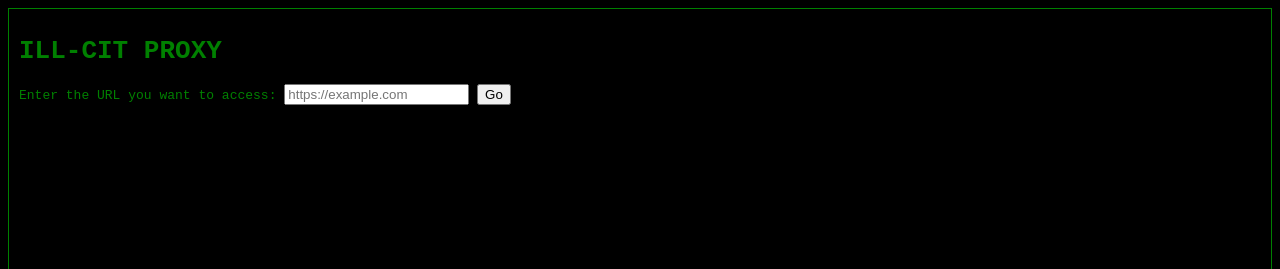
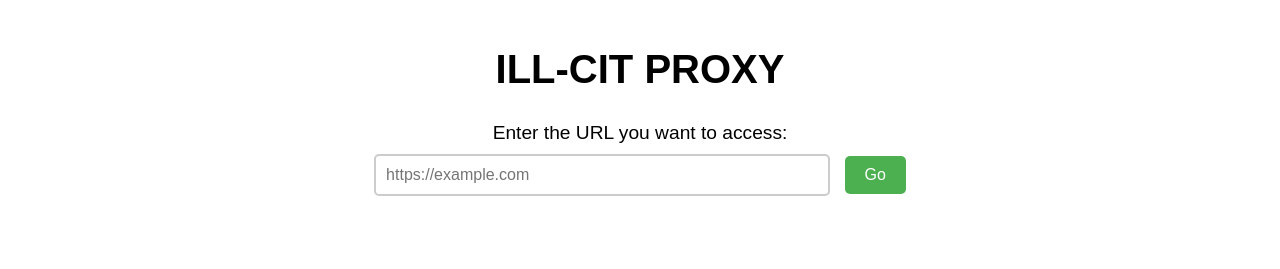
Before and after one commit to ILL-CIT/ILL-CIT.github.io, a plain HTML site: page index.html in a window 1280 px wide. Shown: the top 269 px of the page. Drawn offline with Linux system fonts and the light colour scheme.

Commit message:
Update style.css

```diff
--- a/style.css
+++ b/style.css
@@ -1,45 +1,59 @@
-body {
-	background-color: black;
-	color: green;
-	border: 1px solid green;
-	padding: 10px;
-	font-family: monospace;
+* {
+  box-sizing: border-box;
 }
 
-#chessboard {
-	width: 400px;
-	height: 400px;
-	margin: 0 auto;
+body {
+  margin: 0;
+  padding: 0;
+  font-family: Arial, sans-serif;
 }
 
-#controls {
-	margin-top: 20px;
+.container {
+  max-width: 800px;
+  margin: 0 auto;
+  padding: 20px;
+  text-align: center;
 }
 
-#player-select {
-	margin-right: 10px;
+h1 {
+  font-size: 2.5rem;
+  margin-bottom: 30px;
 }
 
-.square-55d63 {
-	background: #eee;
+form {
+  margin-bottom: 30px;
 }
 
-.square-1e1d7 {
-	background: #c40;
+label {
+  font-size: 1.2rem;
+  display: block;
+  margin-bottom: 10px;
 }
 
-.piece {
-	background-image: url("img/chesspieces.png");
-	background-repeat: no-repeat;
-	display: inline-block;
-	height: 45px;
-	width: 45px;
+input[type="text"] {
+  padding: 10px;
+  font-size: 1rem;
+  width: 60%;
+  margin-right: 10px;
+  border: 2px solid #ccc;
+  border-radius: 5px;
 }
 
-.piece.b {
-	background-position: -0px -0px;
+button[type="button"] {
+  padding: 10px 20px;
+  font-size: 1rem;
+  background-color: #4CAF50;
+  color: white;
+  border: none;
+  border-radius: 5px;
+  cursor: pointer;
 }
 
-.piece.w {
-	background-position: -45px -0px;
+button[type="button"]:hover {
+  background-color: #3e8e41;
 }
+
+iframe {
+  width: 100%;
+  height: 600px;
+}
```
